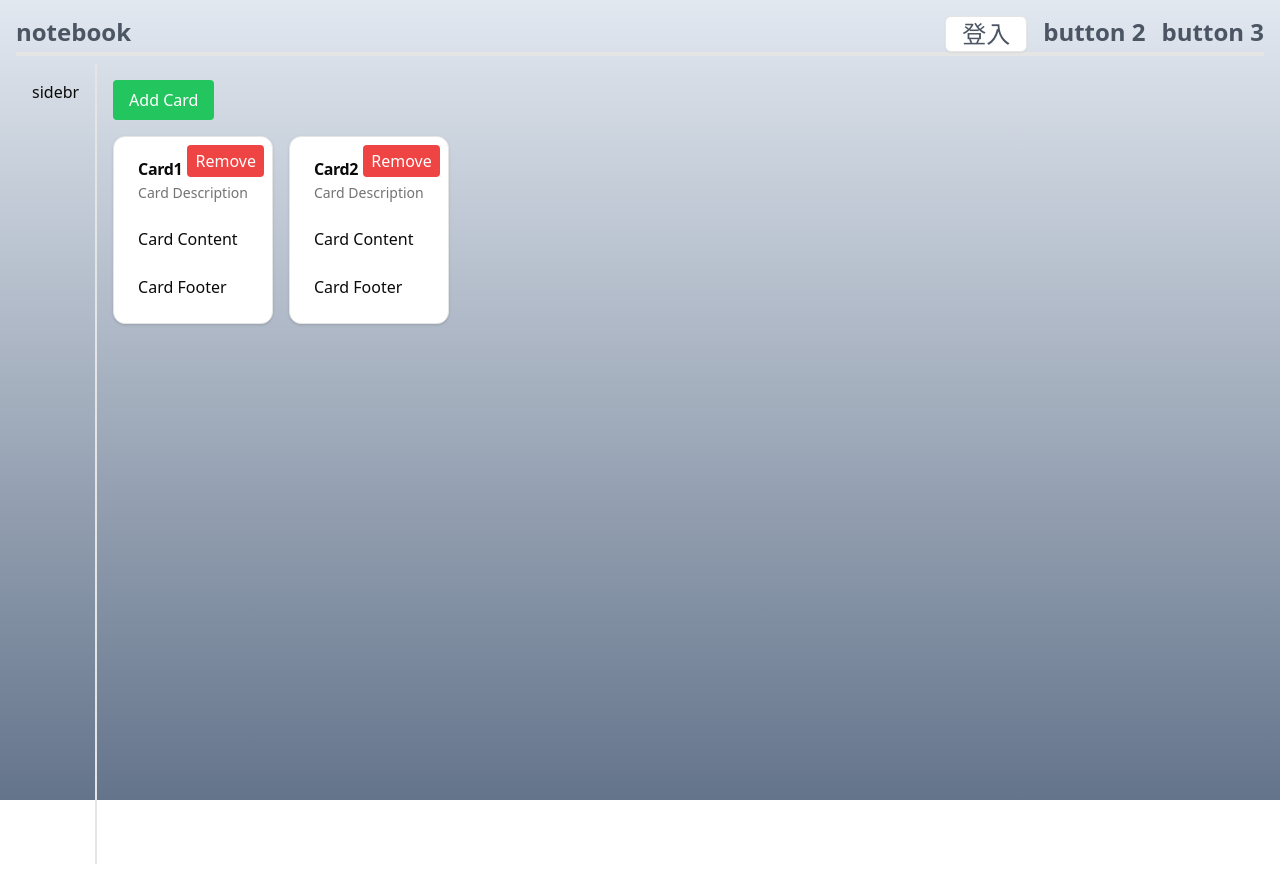
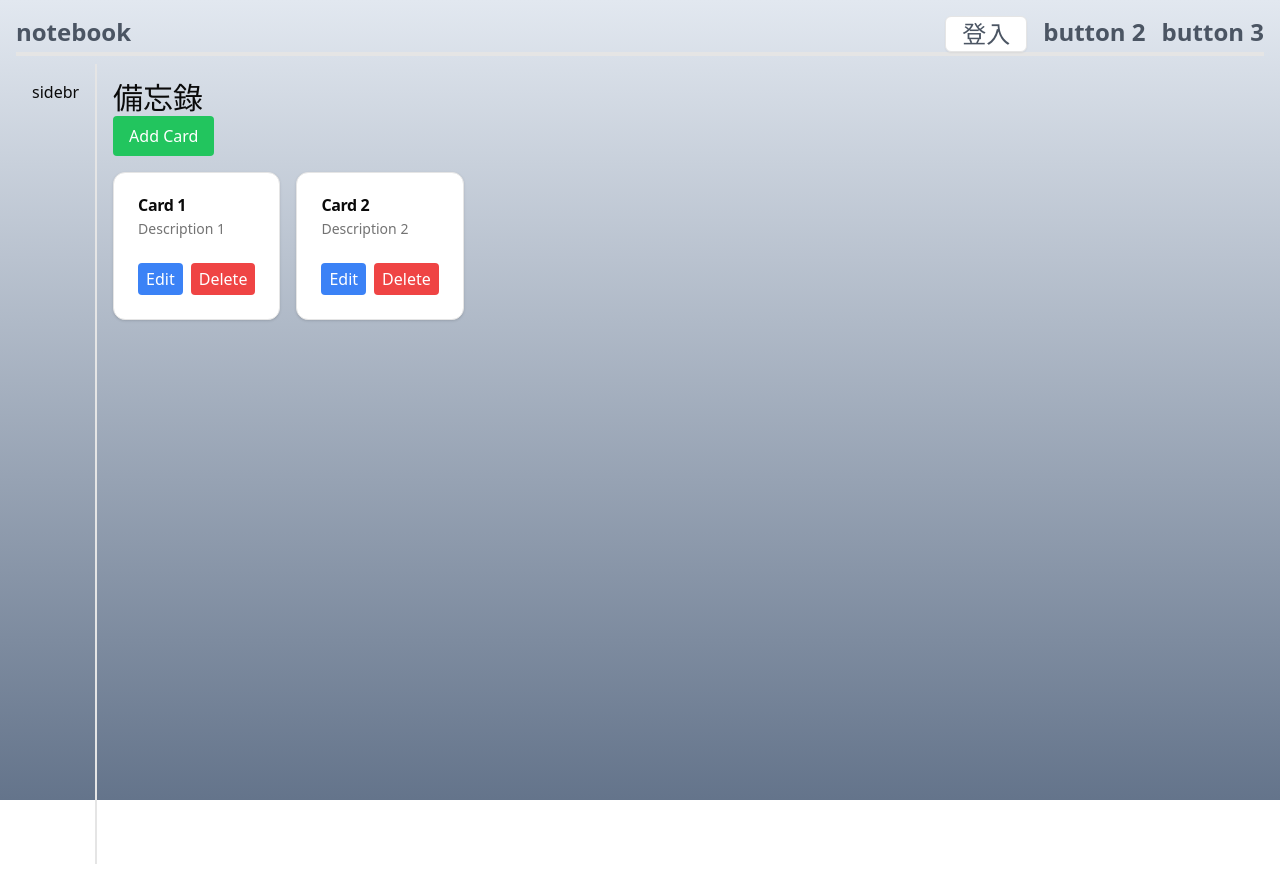
Before and after one commit to sheng6612/notebook, a Next.js app: page / in a window 1280 px wide. Built offline with nearby package versions, Linux system fonts and the light colour scheme.

Commit message:
fix: add Editcard Addcard

```diff
--- a/src/components/home/card.tsx
+++ b/src/components/home/card.tsx
@@ -3,77 +3,97 @@
 import React, { useState } from 'react';
 import {
     Card,
-    CardContent,
     CardDescription,
     CardFooter,
     CardHeader,
     CardTitle,
 } from "@/components/ui/card";
+import EditCard from './EditCard';
+import AddCard from './AddCard';
 
-// Modal Component
-function Modal({ isOpen, onClose, onSave }) {
-    const [inputValue, setInputValue] = useState('');
-
-    if (!isOpen) return null;
-
-    return (
-        <div className="fixed inset-0 bg-gray-600 bg-opacity-50 flex justify-center items-center">
-            <div className="bg-white p-4 rounded shadow-lg">
-                <h2 className="text-xl mb-2">Add New Card</h2>
-                <input
-                    type="text"
-                    value={inputValue}
-                    onChange={(e) => setInputValue(e.target.value)}
-                    className="border p-2 mb-4 w-full"
-                    placeholder="Enter card title"
-                />
-                <div className="flex justify-end">
-                    <button onClick={onClose} className="mr-2 px-4 py-2 bg-gray-300 rounded">Cancel</button>
-                    <button onClick={() => { onSave(inputValue); setInputValue(''); }} className="px-4 py-2 bg-blue-500 text-white rounded">Save</button>
-                </div>
-            </div>
-        </div>
-    );
+interface CardData {
+  id: number;
+  title: string;
+  description: string;
 }
 
-export default function Homecard() {
-    const [cards, setCards] = useState([
-        { title: 'Card1', description: 'Card Description', content: 'Card Content', footer: 'Card Footer' },
-        { title: 'Card2', description: 'Card Description', content: 'Card Content', footer: 'Card Footer' }
+const CardComponent = () => {
+  const [cards, setCards] = useState<CardData[]>([
+    { id: 1, title: 'Card 1', description: 'Description 1' },
+    { id: 2, title: 'Card 2', description: 'Description 2' }
   ]);
-    const [isModalOpen, setModalOpen] = useState(false);
+  const [editingCardId, setEditingCardId] = useState<number | null>(null);
 
-    const addCard = (title) => {
-        setCards([...cards, { title, description: 'New Card Description', content: 'New Card Content', footer: 'New Card Footer' }]);
-        setModalOpen(false);
+  const handleSave = (id: number, newTitle: string, newDescription: string) => {
+    setCards(cards.map(card =>
+      card.id === id ? { ...card, title: newTitle, description: newDescription } : card
+    ));
+    setEditingCardId(null);
   };
 
-    const removeCard = (index) => {
-        setCards(cards.filter((_, i) => i !== index));
+  const handleAddCard = (title: string, description: string) => {
+    const newCard = {
+      id: Date.now(),
+      title,
+      description
+    };
+    setCards([...cards, newCard]);
+  };
+
+  const deleteCard = (id: number) => {
+    setCards(cards.filter(card => card.id !== id));
   };
 
   return (
     <div className="p-4">
-            <button onClick={() => setModalOpen(true)} className="mb-4 px-4 py-2 bg-green-500 text-white rounded">Add Card</button>
-            <div className="flex space-x-4 justify-between">
-                {cards.map((card, index) => (
-                    <Card key={index} className="relative">
+      <p className='text-3xl m'>備忘錄</p>
+      <AddCard onSave={handleAddCard} />
+
+      <div className="grid grid-cols-1 md:grid-cols-2 lg:grid-cols-3 gap-4">
+        {cards.map(card => (
+          <div key={card.id}>
+            {editingCardId === card.id && (
+              <div className="fixed inset-0 bg-black bg-opacity-50 flex items-center justify-center p-4">
+                <EditCard
+                  initialTitle={card.title}
+                  initialDescription={card.description}
+                  onSave={(title, description) => handleSave(card.id, title, description)}
+                  onCancel={() => setEditingCardId(null)}
+                />
+              </div>
+            )}
+            <div className={editingCardId === card.id ? 'opacity-25' : ''}>
+              <Card className="relative">
                 <CardHeader>
                   <CardTitle>{card.title}</CardTitle>
                   <CardDescription>{card.description}</CardDescription>
                 </CardHeader>
-                        <CardContent>
-                            <p>{card.content}</p>
-                        </CardContent>
-                        <CardFooter>
-                            <p>{card.footer}</p>
+                <CardFooter className="flex justify-end">
+                  <div className="space-x-2">
+                    <button
+                      onClick={() => setEditingCardId(card.id)}
+                      className="px-2 py-1 bg-blue-500 text-white rounded"
+                    >
+                      Edit
+                    </button>
+                    <button
+                      onClick={(e) => {
+                        e.stopPropagation();
+                        deleteCard(card.id);
+                      }}
+                      className="px-2 py-1 bg-red-500 text-white rounded"
+                    >
+                      Delete
+                    </button>
+                  </div>
                 </CardFooter>
-                        <button onClick={() => removeCard(index)} className="absolute top-0 right-0 mt-2 mr-2 px-2 py-1 bg-red-500 text-white rounded">Remove</button>
               </Card>
+            </div>
+          </div>
         ))}
       </div>
-            <Modal isOpen={isModalOpen} onClose={() => setModalOpen(false)} onSave={addCard} />
     </div>
   );
-}//TODO:編輯按鈕
-  //FIXME:remove button
+};
+
+export default CardComponent;
```
Lines whose indentation alone changed are shown as unchanged.
